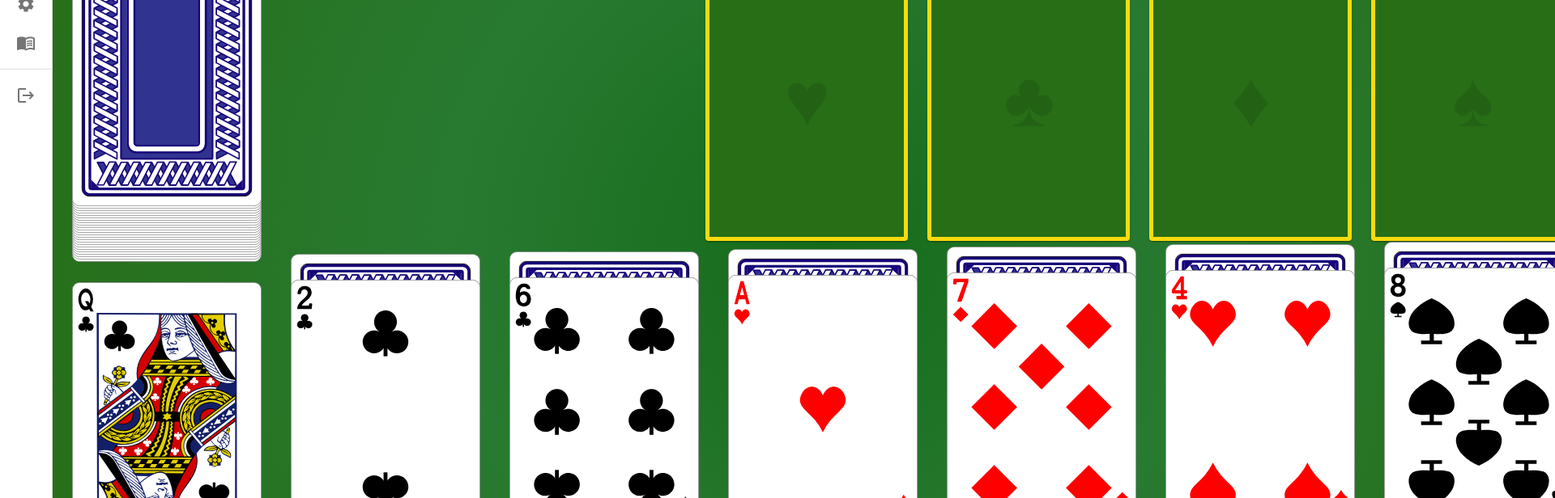
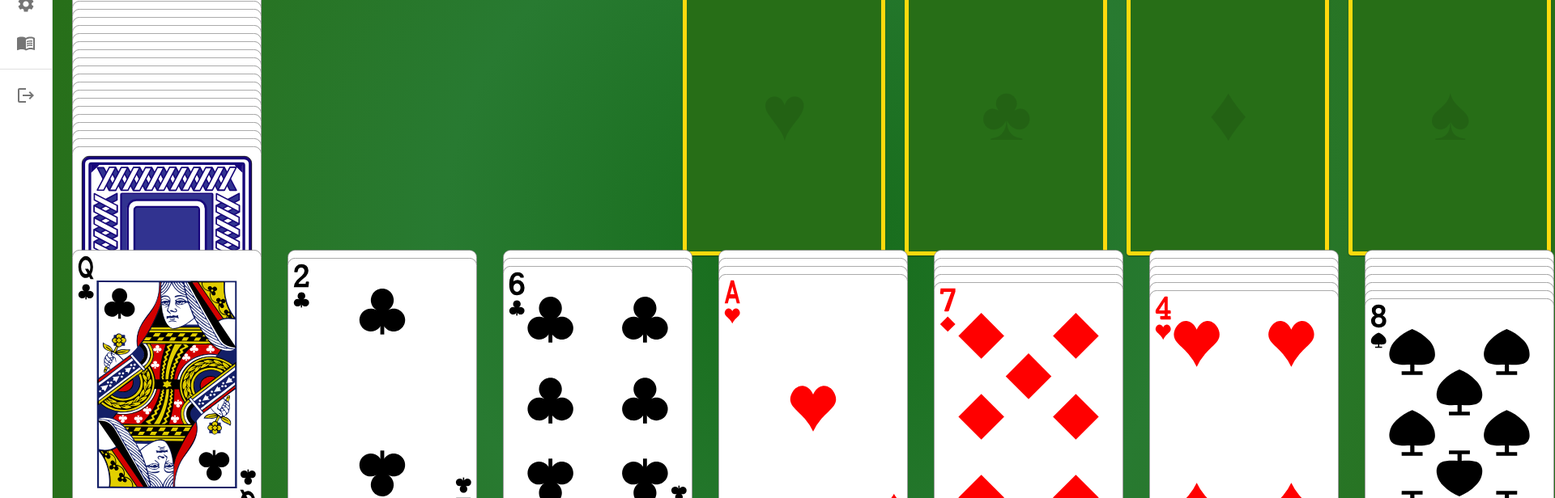
Before and after one commit to kalapyha/solitaire-group-9, a React (Create React App) app: page / in a window 1280 px wide. Shown: the part 140-756 px from the top of the page at 81% size, 1920 px wide, since content can reach past the window. Built offline with nearby package versions, Linux system fonts and the light colour scheme.

Commit message:
fix: redux refactor and drag n drop logic

```diff
--- a/src/components/Board/components/HomeCard.tsx
+++ b/src/components/Board/components/HomeCard.tsx
@@ -27,23 +27,21 @@ type HomeCardProps = {
 const HomeCard = ({ showHomeBorder = false, suitImage = '', cardsArray }: HomeCardProps) => {
     // @ts-ignore
     return cardsArray?.length ? (
-        <Box>
+        <Box style={{ position: 'relative', width: '200px', height: '300px', marginRight: 30 }}>
             {/* TODO Stack is causing some issues with dnd, need to be updated */}
-            <Stack>
-                {cardsArray.map(({ value, cardSuit, isFaceDown, image, id, canBePutOn, canBePutOnHome, stackId }) => (
+            {cardsArray.map(({ value, cardSuit, isFaceDown, image, canBePutOn, canBePutOnHome, stackId }, i) => (
                 <Card
                     value={value}
                     cardSuit={cardSuit}
                     isFaceDown={isFaceDown}
                     image={image}
                     key={`${value}${cardSuit}`}
-                        id={id}
+                    id={String(i)}
                     stackId={stackId}
                     canBePutOn={canBePutOn}
                     canBePutOnHome={canBePutOnHome}
                 />
             ))}
-            </Stack>
         </Box>
     ) : (
         <StyledCard style={{ border: showHomeBorder ? `5px solid rgb(253,218,13)` : 'none' }}>
--- a/src/components/Card/Card.scss
+++ b/src/components/Card/Card.scss
@@ -5,4 +5,19 @@
 
 .card {
     cursor: grab;
+    position: 'absolute';
+    bottom: 0;
+    transform-origin: 'bottom center';
+    transform: 'translateY(10px) rotate(1deg)';
 }
+.card:nth-child(2) {
+    transform: translateY(10px) rotate(1deg);
+}
+
+.card:nth-child(3) {
+    transform: translateY(20px) rotate(2deg);
+}
+
+.card:nth-child(4) {
+    transform: translateY(30px) rotate(3deg);
+}
--- a/src/components/Card/Card.tsx
+++ b/src/components/Card/Card.tsx
@@ -8,7 +8,16 @@ import { useSelector } from 'react-redux';
 import { selectPattern } from '../../features/settingsSlice';
 import { useDispatch } from 'react-redux';
 import { setActiveCard, activeCard, moveCardToHome } from '../../features/tableauSlice';
+import { Box, styled } from '@mui/material';
 import './Card.scss';
+
+const StyledBox = styled(Box)(({}) => ({
+    cursor: 'grab',
+    position: 'absolute',
+    bottom: 0,
+    transformOrigin: 'bottom center',
+    marginRight: '20px',
+}));
 
 const Card = (props: CardType): JSX.Element => {
     const imagePattern = useSelector(selectPattern);
@@ -30,26 +39,29 @@ const Card = (props: CardType): JSX.Element => {
         }
     };
     return props.isFaceDown ? (
-        renderCardBackPattern()
+        <StyledBox style={{ transform: `translateY(${props.id}0px)` }}>{renderCardBackPattern()}</StyledBox>
     ) : (
-        <div
+        <StyledBox
             id={`${props.stackId}-${props.id}`}
             onClick={() => dispatch(setActiveCard({ ...props, image: {} }))}
             onDoubleClick={() => dispatch(moveCardToHome(props))}
             draggable={props.isDraggable}
             onDrag={(e) => console.log(e)}
-            style={
-                (curActiveCard as CardType).id === props.id
-                    ? { border: '2px solid yellow', marginTop: '-300px' }
-                    : props.isFaceDown
-                    ? {}
-                    : { paddingTop: '35px' }
-            }
+            // className="card"
+            style={{ transform: `translateY(${props.id}0px)` }}
+
+            // style={
+            //     (curActiveCard as CardType).id === props.id
+            //         ? { border: '2px solid yellow', marginTop: '-300px' }
+            //         : props.isFaceDown
+            //         ? {}
+            //         : { paddingTop: '35px' }
+            // }
         >
             {/* TODO, update with redux active cards state here */}
             {/* <div className={`card ${isActiveCard ? 'border' : ''}`}>{image}</div> */}
             <div>{props.image}</div>
-        </div>
+        </StyledBox>
     );
 };
 
--- a/src/components/Deck/Deck.tsx
+++ b/src/components/Deck/Deck.tsx
@@ -13,9 +13,16 @@ const Deck = ({ cardsArray }: DeckdProps) => {
     return (
         <Box>
             {/* TODO Stack is causing some issues with dnd, need to be updated */}
-            <Stack spacing={-42}>
+            <div
+                style={{
+                    position: 'relative',
+                    width: '200px',
+                    height: '300px',
+                    marginRight: 30,
+                }}
+            >
                 {cardsArray.map(
-                    ({ value, cardSuit, isFaceDown, image, id, canBePutOn, canBePutOnHome, stackId }: CardType, i) => (
+                    ({ value, cardSuit, isFaceDown, image, canBePutOn, canBePutOnHome, stackId }: CardType, i) => (
                         <Card
                             value={value}
                             cardSuit={cardSuit}
@@ -23,14 +30,14 @@ const Deck = ({ cardsArray }: DeckdProps) => {
                             image={image}
                             key={`${value}${cardSuit}`}
                             isDraggable={cardsArray.length - 1 === i ? true : false}
-                            id={id}
+                            id={String(i)}
                             stackId={stackId}
                             canBePutOn={canBePutOn}
                             canBePutOnHome={canBePutOnHome}
                         />
                     ),
                 )}
-            </Stack>
+            </div>
         </Box>
     );
 };
--- a/src/features/tableauSlice.ts
+++ b/src/features/tableauSlice.ts
@@ -133,6 +133,8 @@ const initialState = {
         cards: [],
     },
     activeCard: {},
+    moveFrom: {},
+    moveTo: {},
 };
 
 const tableauSlice = createSlice({
```
Lines whose indentation alone changed are shown as unchanged.
